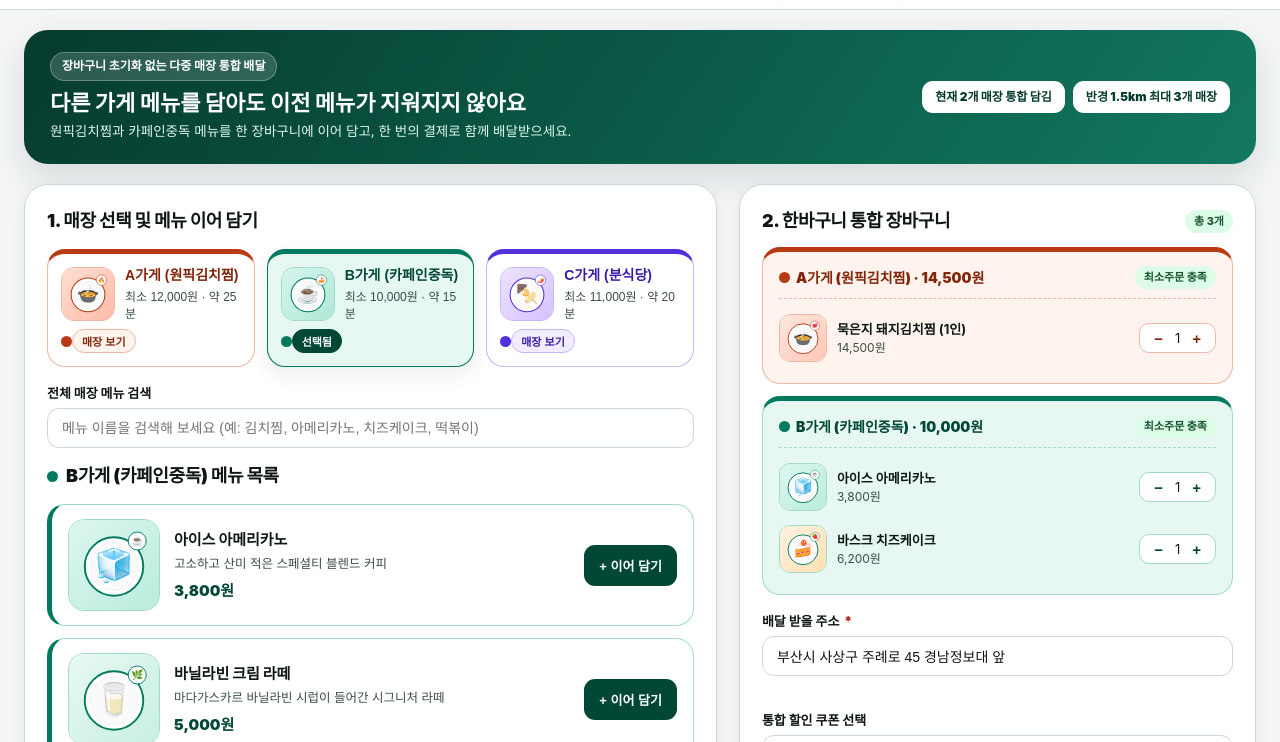
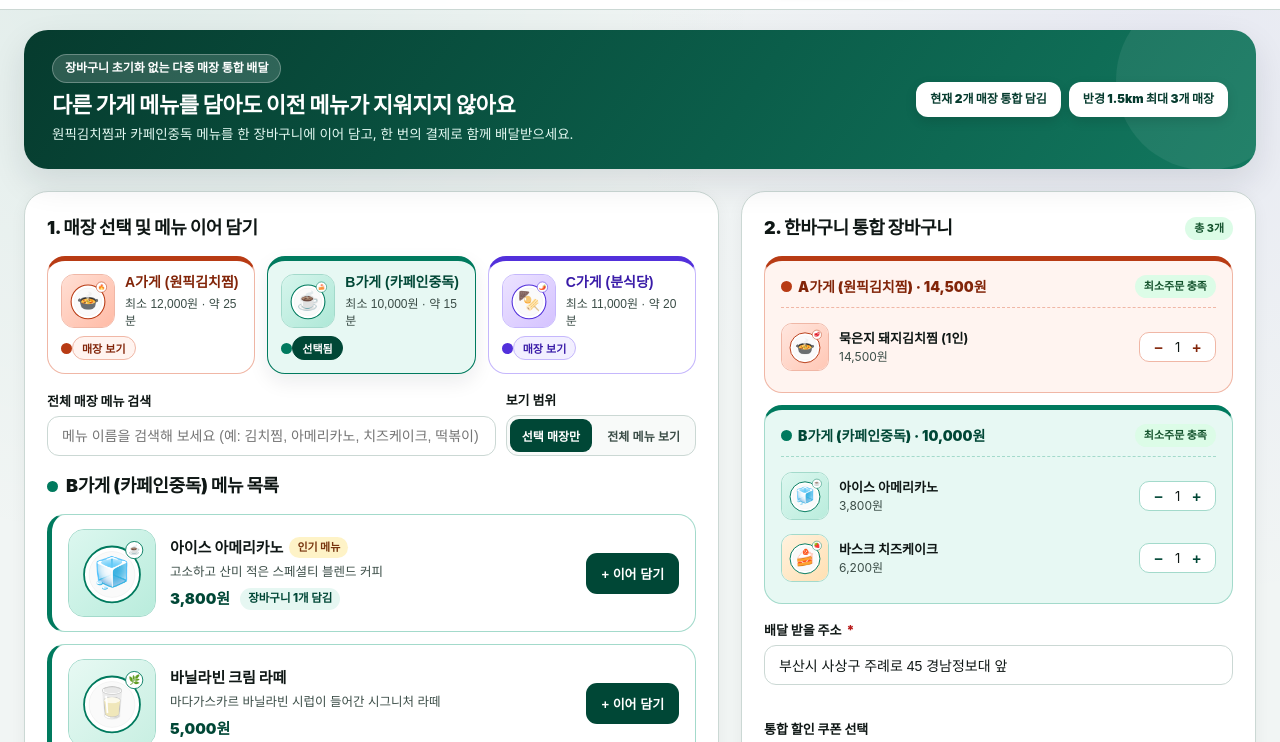
Before and after one commit to dofoshcosj/hanbaguni-pick, a plain HTML site: page index.html in a window 1280 px wide. Shown: the part 58-800 px from the top of the page. Drawn offline with Linux system fonts and the light colour scheme.

Commit message:
Update index.html

```diff
--- a/index.html
+++ b/index.html
@@ -9,16 +9,19 @@
       --primary: #007a5e;
       --primary-dark: #004736;
       --primary-soft: #e6f7f2;
-      --bg: #f3f6f5;
+      --bg: #f1f5f4;
       --surface: #ffffff;
+      --surface-subtle: #f8faf9;
       --line: #cbd8d4;
       --text: #0f1715;
       --sub: #3b4d47;
       --danger: #b91c1c;
       --danger-bg: #fef2f2;
+      --success-bg: #dcfce7;
+      --success-text: #14532d;
       --focus-ring: #1d4ed8;
-      --shadow-sm: 0 4px 16px rgba(15, 23, 42, 0.06);
-      --shadow-md: 0 14px 34px rgba(15, 23, 42, 0.12);
+      --shadow-sm: 0 4px 16px rgba(15, 23, 42, 0.05);
+      --shadow-md: 0 14px 34px rgba(15, 23, 42, 0.11);
       --r-xl: 24px;
       --r-lg: 18px;
       --r-md: 14px;
@@ -26,7 +29,7 @@
       /* 매장별 고유 테마 컬러 (WCAG AA 4.5:1 이상 명도 대비 확보) */
       --a-main: #b83b14;
       --a-dark: #822509;
-      --a-bg: #fff3ee;
+      --a-bg: #fff4f0;
       --a-line: #f0b7a6;
 
       --b-main: #007a5e;
@@ -36,7 +39,7 @@
 
       --c-main: #5230db;
       --c-dark: #391ba8;
-      --c-bg: #f1edff;
+      --c-bg: #f2efff;
       --c-line: #c5b7fc;
     }
 
@@ -48,7 +51,10 @@
 
     body {
       font-family: -apple-system, BlinkMacSystemFont, "Apple SD Gothic Neo", "Pretendard", "Malgun Gothic", sans-serif;
-      background: var(--bg);
+      background:
+        radial-gradient(circle at 12% 0%, rgba(0, 122, 94, 0.07), transparent 36%),
+        radial-gradient(circle at 92% 8%, rgba(82, 48, 219, 0.06), transparent 34%),
+        var(--bg);
       color: var(--text);
       line-height: 1.55;
       min-height: 100vh;
@@ -57,7 +63,7 @@
     /* 2. 키보드 접근성: 본문 바로가기 & 명확한 포커스 표시 */
     .skip-link {
       position: absolute;
-      top: -56px;
+      top: -60px;
       left: 16px;
       background: var(--primary-dark);
       color: #ffffff;
@@ -92,7 +98,7 @@
       position: sticky;
       top: 0;
       z-index: 60;
-      background: rgba(255, 255, 255, 0.97);
+      background: rgba(255, 255, 255, 0.96);
       backdrop-filter: blur(12px);
       border-bottom: 1px solid var(--line);
     }
@@ -177,6 +183,7 @@
       padding: 8px 13px;
       border-radius: 11px;
       cursor: pointer;
+      transition: background 0.15s ease;
     }
 
     .reset-btn:hover {
@@ -203,14 +210,28 @@
       background: linear-gradient(125deg, #063b2e 0%, #0b5e4a 58%, #12785f 100%);
       color: #ffffff;
       border-radius: var(--r-xl);
-      padding: 22px 26px;
-      margin-bottom: 20px;
+      padding: 24px 28px;
+      margin-bottom: 22px;
       display: flex;
       justify-content: space-between;
       align-items: center;
-      gap: 18px;
+      gap: 20px;
       flex-wrap: wrap;
       box-shadow: var(--shadow-md);
+      position: relative;
+      overflow: hidden;
+    }
+
+    .promo-strip::after {
+      content: "";
+      position: absolute;
+      right: -40px;
+      top: -40px;
+      width: 180px;
+      height: 180px;
+      border-radius: 50%;
+      background: rgba(255, 255, 255, 0.07);
+      pointer-events: none;
     }
 
     .promo-tag {
@@ -219,7 +240,7 @@
       border: 1px solid rgba(255, 255, 255, 0.28);
       font-size: 12px;
       font-weight: 800;
-      padding: 4px 11px;
+      padding: 4px 12px;
       border-radius: 999px;
       margin-bottom: 8px;
     }
@@ -228,18 +249,21 @@
       font-size: 22px;
       font-weight: 900;
       line-height: 1.3;
+      letter-spacing: -0.02em;
     }
 
     .promo-sub {
       font-size: 13.5px;
-      color: #dff7f0;
-      margin-top: 4px;
+      color: #e4faf3;
+      margin-top: 5px;
     }
 
     .promo-badges {
       display: flex;
       gap: 8px;
       flex-wrap: wrap;
+      position: relative;
+      z-index: 1;
     }
 
     .promo-chip {
@@ -247,14 +271,15 @@
       color: #063b2e;
       font-size: 12px;
       font-weight: 900;
-      padding: 7px 13px;
-      border-radius: 11px;
+      padding: 8px 14px;
+      border-radius: 12px;
+      box-shadow: 0 4px 12px rgba(0, 0, 0, 0.12);
     }
 
     /* 주문 & 장바구니 그리드 */
     .cart-layout {
       display: grid;
-      grid-template-columns: 1.34fr 1fr;
+      grid-template-columns: 1.35fr 1fr;
       gap: 22px;
       align-items: start;
     }
@@ -273,6 +298,15 @@
       padding: 22px;
     }
 
+    .panel-header-row {
+      display: flex;
+      justify-content: space-between;
+      align-items: center;
+      gap: 10px;
+      flex-wrap: wrap;
+      margin-bottom: 14px;
+    }
+
     .panel-title {
       font-size: 18px;
       font-weight: 900;
@@ -282,6 +316,10 @@
       gap: 8px;
       margin-bottom: 14px;
       color: var(--text);
+    }
+
+    .panel-header-row .panel-title {
+      margin-bottom: 0;
     }
 
     .store-A { --s-main: var(--a-main); --s-dark: var(--a-dark); --s-bg: var(--a-bg); --s-line: var(--a-line); }
@@ -318,7 +356,7 @@
       background: #ffffff;
       cursor: pointer;
       text-align: left;
-      transition: transform 0.15s ease, box-shadow 0.15s ease;
+      transition: transform 0.16s ease, box-shadow 0.16s ease, background 0.16s ease;
       display: flex;
       flex-direction: column;
       gap: 8px;
@@ -384,6 +422,44 @@
       background: var(--s-dark);
       color: #ffffff;
       border-color: var(--s-dark);
+    }
+
+    /* 검색 및 필터 바 */
+    .filter-toolbar {
+      display: flex;
+      gap: 10px;
+      align-items: center;
+      margin-bottom: 16px;
+      flex-wrap: wrap;
+    }
+
+    .search-wrap {
+      flex: 1 1 260px;
+    }
+
+    .view-mode-switch {
+      display: inline-flex;
+      background: var(--surface-subtle);
+      border: 1px solid var(--line);
+      border-radius: 12px;
+      padding: 3px;
+      gap: 3px;
+    }
+
+    .mode-pill-btn {
+      border: none;
+      background: transparent;
+      color: var(--sub);
+      font-size: 12px;
+      font-weight: 800;
+      padding: 8px 12px;
+      border-radius: 9px;
+      cursor: pointer;
+    }
+
+    .mode-pill-btn.active {
+      background: var(--primary-dark);
+      color: #ffffff;
     }
 
     /* 4. 폼 접근성 */
@@ -444,11 +520,12 @@
       border: 1.5px solid var(--s-line);
       border-left: 5px solid var(--s-main);
       background: #ffffff;
-      transition: background 0.15s ease;
+      transition: background 0.15s ease, transform 0.15s ease;
     }
 
     .menu-card:hover {
       background: var(--s-bg);
+      transform: translateY(-1px);
     }
 
     .menu-main {
@@ -458,8 +535,8 @@
     }
 
     .menu-photo {
-      width: 92px;
-      height: 92px;
+      width: 88px;
+      height: 88px;
       border-radius: 16px;
       object-fit: cover;
       border: 1px solid var(--s-line);
@@ -486,17 +563,42 @@
       border: 1px solid var(--s-line);
     }
 
+    .menu-badge-hot {
+      font-size: 11px;
+      font-weight: 800;
+      padding: 2px 8px;
+      border-radius: 999px;
+      background: #fef3c7;
+      color: #78350f;
+    }
+
     .menu-desc {
       font-size: 12.5px;
       color: var(--sub);
       margin-top: 3px;
     }
 
+    .menu-meta-row {
+      display: flex;
+      align-items: center;
+      gap: 10px;
+      margin-top: 6px;
+      flex-wrap: wrap;
+    }
+
     .menu-price {
       font-size: 15px;
       font-weight: 900;
       color: var(--s-dark);
-      margin-top: 6px;
+    }
+
+    .in-cart-pill {
+      font-size: 11.5px;
+      font-weight: 800;
+      color: var(--primary-dark);
+      background: var(--primary-soft);
+      padding: 2px 8px;
+      border-radius: 999px;
     }
 
     .add-btn {
@@ -509,6 +611,11 @@
       font-weight: 800;
       cursor: pointer;
       white-space: nowrap;
+      transition: opacity 0.15s ease;
+    }
+
+    .add-btn:hover {
+      opacity: 0.92;
     }
 
     /* 통합 장바구니 영역 */
@@ -539,8 +646,8 @@
       font-weight: 800;
       padding: 3px 9px;
       border-radius: 999px;
-      background: #dcfce7;
-      color: #14532d;
+      background: var(--success-bg);
+      color: var(--success-text);
       white-space: nowrap;
     }
 
@@ -610,7 +717,7 @@
     }
 
     .bill-box {
-      background: #f8faf9;
+      background: var(--surface-subtle);
       border: 1px solid var(--line);
       border-radius: 15px;
       padding: 15px;
@@ -917,7 +1024,7 @@
       white-space: nowrap;
     }
 
-    .flag-done { background: #dcfce7; color: #14532d; }
+    .flag-done { background: var(--success-bg); color: var(--success-text); }
     .flag-now { background: #fef3c7; color: #78350f; }
     .flag-next { background: #e2e8f0; color: #1e293b; }
 
@@ -944,9 +1051,9 @@
     .cleared-cart-note {
       display: inline-block;
       margin-top: 8px;
-      background: #e6f7f2;
+      background: var(--primary-soft);
       border: 1.5px solid #8fd8c3;
-      color: #004736;
+      color: var(--primary-dark);
       font-size: 12.5px;
       font-weight: 800;
       padding: 5px 14px;
@@ -955,7 +1062,7 @@
 
     .order-receipt {
       text-align: left;
-      background: #f8faf9;
+      background: var(--surface-subtle);
       border: 1px solid var(--line);
       border-radius: 16px;
       padding: 18px;
@@ -986,8 +1093,8 @@
     }
 
     .receipt-table th {
-      background: #e6f7f2;
-      color: #004736;
+      background: var(--primary-soft);
+      color: var(--primary-dark);
       font-weight: 800;
     }
 
@@ -1065,23 +1172,38 @@
           <h2 class="panel-title" id="cartMainTitle">1. 매장 선택 및 메뉴 이어 담기</h2>
           <div class="store-grid" id="storeGrid" role="group" aria-label="매장 목록"></div>
 
+          <div class="filter-toolbar">
+            <div class="search-wrap">
               <label for="searchInput" class="field-label">전체 매장 메뉴 검색</label>
               <input
                 type="text"
                 id="searchInput"
                 class="text-input"
-            style="margin-bottom:14px;"
                 placeholder="메뉴 이름을 검색해 보세요 (예: 김치찜, 아메리카노, 치즈케이크, 떡볶이)"
                 oninput="renderMenuList()"
               />
+            </div>
+
+            <div>
+              <span class="field-label" id="menuScopeLabel">보기 범위</span>
+              <div class="view-mode-switch" role="group" aria-labelledby="menuScopeLabel">
+                <button type="button" class="mode-pill-btn active" id="scopeStoreBtn" aria-pressed="true" onclick="setMenuScope('store')">
+                  선택 매장만
+                </button>
+                <button type="button" class="mode-pill-btn" id="scopeAllBtn" aria-pressed="false" onclick="setMenuScope('all')">
+                  전체 메뉴 보기
+                </button>
+              </div>
+            </div>
+          </div>
 
           <h2 class="panel-title" id="activeStoreHeading"></h2>
           <ul class="menu-stack" id="menuList" aria-live="polite"></ul>
         </div>
 
         <div class="panel">
-          <div style="display:flex;justify-content:space-between;align-items:center;margin-bottom:12px;">
-            <h2 class="panel-title" style="margin-bottom:0;">2. 한바구니 통합 장바구니</h2>
+          <div class="panel-header-row">
+            <h2 class="panel-title">2. 한바구니 통합 장바구니</h2>
             <span id="cartCountTag" class="badge-ok">총 0개</span>
           </div>
 
@@ -1324,18 +1446,19 @@
     ];
 
     const MENUS = [
-      { id: "m1", storeId: "A", img: makeFoodPhoto("🍲", "🥩", "#ffe6de", "#ffc7b5", "#b83b14"), name: "묵은지 돼지김치찜 (1인)", desc: "국내산 묵은지와 두툼한 앞다리살을 푹 끓인 대표 한식", price: 14500 },
-      { id: "m2", storeId: "A", img: makeFoodPhoto("🍳", "✨", "#fff1d6", "#ffdfa3", "#b83b14"), name: "왕 계란말이 추가", desc: "김치찜과 찰떡궁합인 폭신폭신 수제 계란말이", price: 4500 },
-      { id: "m3", storeId: "A", img: makeFoodPhoto("🥓", "🍚", "#ffe2dc", "#ffc2b5", "#b83b14"), name: "노릇 스팸구이 사리", desc: "겉바속촉으로 구워낸 스팸 4조각 토핑", price: 3500 },
-      { id: "m4", storeId: "B", img: makeFoodPhoto("🧊", "☕", "#dcf7ef", "#b9ecdc", "#007a5e"), name: "아이스 아메리카노", desc: "고소하고 산미 적은 스페셜티 블렌드 커피", price: 3800 },
-      { id: "m5", storeId: "B", img: makeFoodPhoto("🥛", "🌿", "#e7f9f3", "#c8efe2", "#007a5e"), name: "바닐라빈 크림 라떼", desc: "마다가스카르 바닐라빈 시럽이 들어간 시그니처 라떼", price: 5000 },
-      { id: "m6", storeId: "B", img: makeFoodPhoto("🍰", "🍓", "#fff2de", "#ffe0b3", "#007a5e"), name: "바스크 치즈케이크", desc: "진한 크림치즈 풍미가 가득한 꾸덕한 디저트", price: 6200 },
-      { id: "m7", storeId: "C", img: makeFoodPhoto("🌶️", "🍢", "#f0e7ff", "#dccaff", "#5230db"), name: "매콤 국물떡볶이", desc: "쫄깃한 밀떡에 중독성 강한 특제 매콤달콤 소스", price: 7500 },
-      { id: "m8", storeId: "C", img: makeFoodPhoto("🍤", "🥟", "#f5efff", "#e4d4ff", "#5230db"), name: "바삭 모둠튀김", desc: "김말이, 통오징어, 고구마, 야채튀김 4종 세트", price: 6000 }
+      { id: "m1", storeId: "A", img: makeFoodPhoto("🍲", "🥩", "#ffe6de", "#ffc7b5", "#b83b14"), name: "묵은지 돼지김치찜 (1인)", desc: "국내산 묵은지와 두툼한 앞다리살을 푹 끓인 대표 한식", price: 14500, hot: true },
+      { id: "m2", storeId: "A", img: makeFoodPhoto("🍳", "✨", "#fff1d6", "#ffdfa3", "#b83b14"), name: "왕 계란말이 추가", desc: "김치찜과 찰떡궁합인 폭신폭신 수제 계란말이", price: 4500, hot: false },
+      { id: "m3", storeId: "A", img: makeFoodPhoto("🥓", "🍚", "#ffe2dc", "#ffc2b5", "#b83b14"), name: "노릇 스팸구이 사리", desc: "겉바속촉으로 구워낸 스팸 4조각 토핑", price: 3500, hot: false },
+      { id: "m4", storeId: "B", img: makeFoodPhoto("🧊", "☕", "#dcf7ef", "#b9ecdc", "#007a5e"), name: "아이스 아메리카노", desc: "고소하고 산미 적은 스페셜티 블렌드 커피", price: 3800, hot: true },
+      { id: "m5", storeId: "B", img: makeFoodPhoto("🥛", "🌿", "#e7f9f3", "#c8efe2", "#007a5e"), name: "바닐라빈 크림 라떼", desc: "마다가스카르 바닐라빈 시럽이 들어간 시그니처 라떼", price: 5000, hot: false },
+      { id: "m6", storeId: "B", img: makeFoodPhoto("🍰", "🍓", "#fff2de", "#ffe0b3", "#007a5e"), name: "바스크 치즈케이크", desc: "진한 크림치즈 풍미가 가득한 꾸덕한 디저트", price: 6200, hot: true },
+      { id: "m7", storeId: "C", img: makeFoodPhoto("🌶️", "🍢", "#f0e7ff", "#dccaff", "#5230db"), name: "매콤 국물떡볶이", desc: "쫄깃한 밀떡에 중독성 강한 특제 매콤달콤 소스", price: 7500, hot: true },
+      { id: "m8", storeId: "C", img: makeFoodPhoto("🍤", "🥟", "#f5efff", "#e4d4ff", "#5230db"), name: "바삭 모둠튀김", desc: "김말이, 통오징어, 고구마, 야채튀김 4종 세트", price: 6000, hot: false }
     ];
 
     let state = {
       selectedStoreId: "B",
+      menuScope: "store",
       cart: { m1: 1, m4: 1, m6: 1 },
       activeOrder: null,
       completedOrder: null,
@@ -1372,6 +1495,21 @@
       input.removeAttribute("aria-invalid");
       err.textContent = "";
       return true;
+    }
+
+    function setMenuScope(scope) {
+      state.menuScope = scope;
+      const storeBtn = document.getElementById("scopeStoreBtn");
+      const allBtn = document.getElementById("scopeAllBtn");
+      const isAll = scope === "all";
+
+      storeBtn.classList.toggle("active", !isAll);
+      storeBtn.setAttribute("aria-pressed", String(!isAll));
+      allBtn.classList.toggle("active", isAll);
+      allBtn.setAttribute("aria-pressed", String(isAll));
+
+      renderStoreGrid();
+      renderMenuList();
     }
 
     function buildOrderSnapshot() {
@@ -1407,6 +1545,7 @@
       state.cart = {};
       document.getElementById("cartNotice").textContent = "배달이 완료되어 장바구니가 자동으로 비워졌습니다.";
       renderCartView();
+      renderMenuList();
       switchView("done");
     }
 
@@ -1525,6 +1664,10 @@
 
     function selectStore(storeId) {
       state.selectedStoreId = storeId;
+      if (state.menuScope === "all") {
+        setMenuScope("store");
+        return;
+      }
       renderStoreGrid();
       renderMenuList();
     }
@@ -1532,7 +1675,7 @@
     function renderStoreGrid() {
       const grid = document.getElementById("storeGrid");
       grid.innerHTML = STORES.map((st) => {
-        const active = st.id === state.selectedStoreId;
+        const active = state.menuScope === "store" && st.id === state.selectedStoreId;
         return `
           <button
             type="button"
@@ -1557,14 +1700,21 @@
 
       const current = STORES.find((s) => s.id === state.selectedStoreId);
       const heading = document.getElementById("activeStoreHeading");
+      if (state.menuScope === "all") {
+        heading.className = "panel-title";
+        heading.innerHTML = `<span class="color-chip" aria-hidden="true"></span> 전체 매장 메뉴 한눈에 보기`;
+      } else {
         heading.className = `panel-title store-${current.id}`;
         heading.innerHTML = `<span class="color-chip" aria-hidden="true"></span> ${current.name} 메뉴 목록`;
       }
+    }
 
     function renderMenuList() {
       const q = (document.getElementById("searchInput").value || "").trim().toLowerCase();
+      const showAllStores = Boolean(q) || state.menuScope === "all";
+
       const items = MENUS.filter((m) => {
-        const storeMatch = q ? true : m.storeId === state.selectedStoreId;
+        const storeMatch = showAllStores ? true : m.storeId === state.selectedStoreId;
         const textMatch = !q || m.name.toLowerCase().includes(q) || m.desc.toLowerCase().includes(q);
         return storeMatch && textMatch;
       });
@@ -1577,6 +1727,7 @@
 
       box.innerHTML = items.map((m) => {
         const st = STORES.find((s) => s.id === m.storeId);
+        const qtyInCart = state.cart[m.id] || 0;
         return `
           <li class="menu-card store-${st.id}">
             <div class="menu-main">
@@ -1584,10 +1735,14 @@
               <div>
                 <div class="menu-name-row">
                   <span>${m.name}</span>
-                  ${q ? `<span class="store-pill-mini">${st.name}</span>` : ""}
+                  ${showAllStores ? `<span class="store-pill-mini">${st.name}</span>` : ""}
+                  ${m.hot ? `<span class="menu-badge-hot">인기 메뉴</span>` : ""}
                 </div>
                 <div class="menu-desc">${m.desc}</div>
-                <div class="menu-price">${won(m.price)}</div>
+                <div class="menu-meta-row">
+                  <span class="menu-price">${won(m.price)}</span>
+                  ${qtyInCart > 0 ? `<span class="in-cart-pill">장바구니 ${qtyInCart}개 담김</span>` : ""}
+                </div>
               </div>
             </div>
             <button type="button" class="add-btn" onclick="updateQty('${m.id}', 1)" aria-label="${m.name} 기존 장바구니에 이어 담기">
@@ -1610,6 +1765,7 @@
         ? `기존 메뉴 삭제 없이 [${targetStore.name}] ${targetMenu.name} (${Math.max(0, next)}개) 반영 완료!`
         : "";
       renderCartView();
+      renderMenuList();
     }
 
     function renderCartView() {
@@ -1813,7 +1969,7 @@
         }
         return `
           <li class="timeline-card store-${s.themeId}">
-            <span><strong>${idx + 1}단계 · ${s.chipText}</strong> — ${s.alertText}</span>
+            <span><span aria-hidden="true">•</span> <strong>${idx + 1}단계 · ${s.chipText}</strong> — ${s.alertText}</span>
             <span class="state-flag ${cls}">${label}</span>
           </li>
         `;
@@ -1879,6 +2035,7 @@
       if (timerIntervalId) clearInterval(timerIntervalId);
       state = {
         selectedStoreId: "B",
+        menuScope: "store",
         cart: { m1: 1, m4: 1, m6: 1 },
         activeOrder: null,
         completedOrder: null,
@@ -1891,6 +2048,7 @@
         rating: 5
       };
       setSimSpeed(1);
+      setMenuScope("store");
       document.getElementById("searchInput").value = "";
       document.getElementById("addressInput").value = "부산시 사상구 주례로 45 경남정보대 앞";
       validateAddress();
```
Lines whose indentation alone changed are shown as unchanged.
